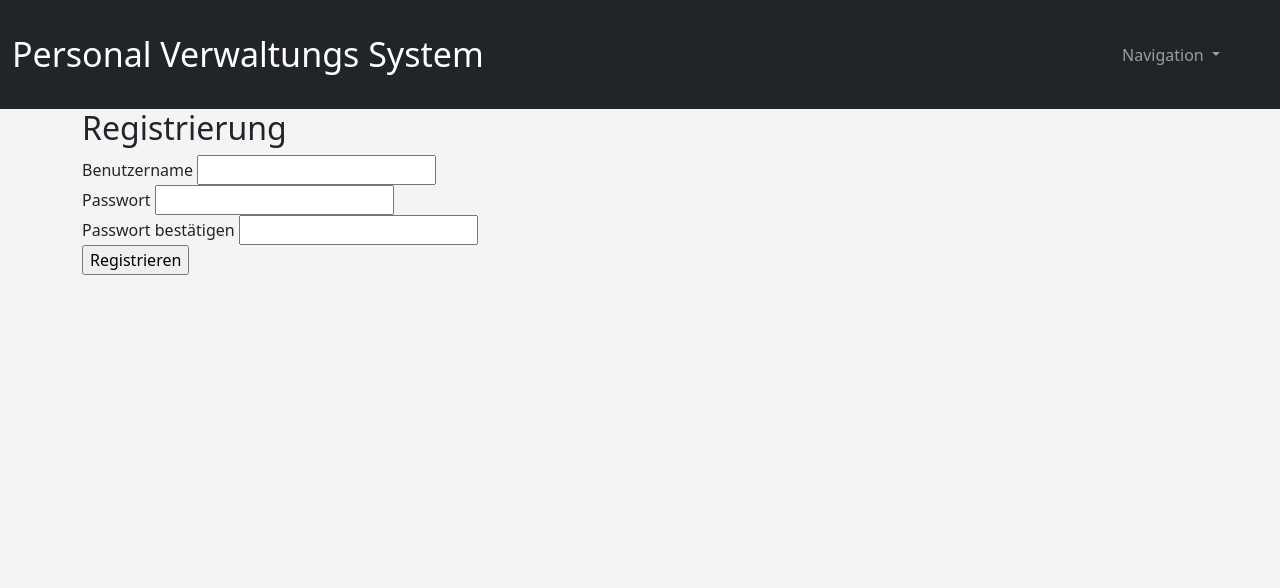
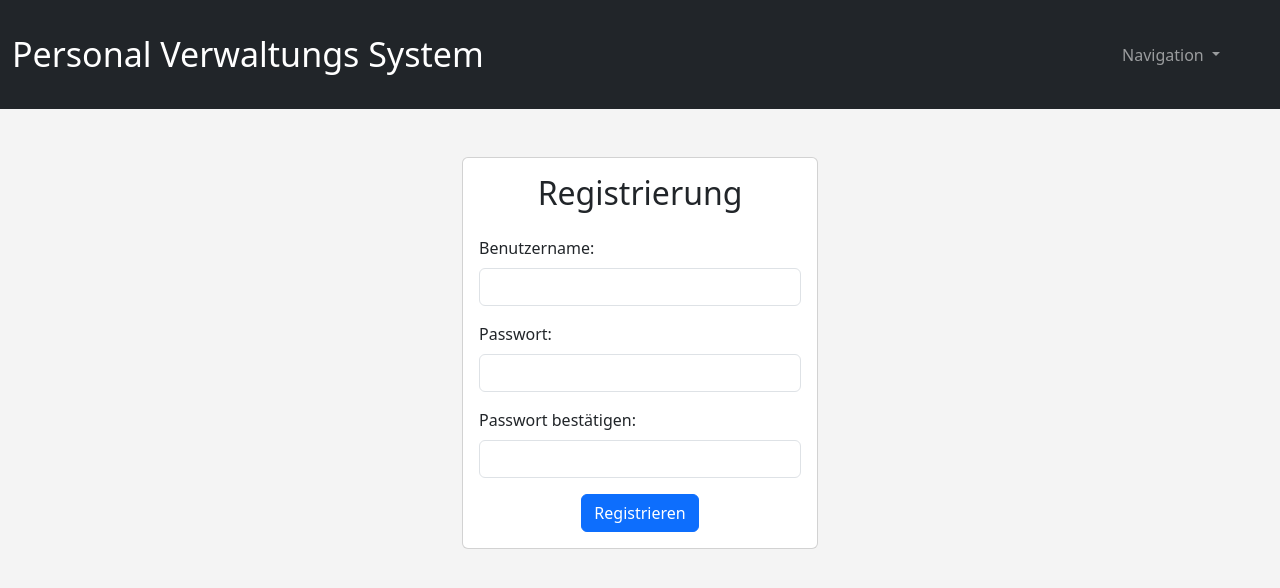
Before and after one commit to Ma-Ko-dev/Roleplay_Employee_Manager, a Flask app: page /register in a window 1280 px wide. Shown: the top 588 px of the page. Run offline with Flask 3, Linux system fonts and the light colour scheme; some libraries are stand-ins or nearby versions.

Commit message:
register.html redesign.

```diff
--- a/templates/login.html
+++ b/templates/login.html
@@ -3,7 +3,7 @@
 {% block content %}
 <div class="container mt-5">
     <div class="row justify-content-center">
-        <div class="col-md-3"> <!-- Ändern Sie die Spaltenbreite auf col-md-4 -->
+        <div class="col-md-4">
             <div class="card">
                 <div class="card-body">
                     <h2 class="card-title text-center mb-4">Login</h2>
--- a/templates/register.html
+++ b/templates/register.html
@@ -1,37 +1,48 @@
 {% extends "layout.html" %}
 
 {% block content %}
-<div class="container">
-    <h2>Registrierung</h2>
+<div class="container mt-5">
+    <div class="row justify-content-center">
+        <div class="col-md-4">
+            <div class="card">
+                <div class="card-body">
+                    <h2 class="card-title text-center mb-4">Registrierung</h2>
 
-        <!-- Hier die Flash-Nachrichten anzeigen -->
+                    <!-- Flash-Nachrichten anzeigen -->
                     {% with messages = get_flashed_messages(with_categories=True) %}
                         {% if messages %}
-            <div class="flash-messages">
+                            <div class="alert alert-dismissible alert-{{ messages[0][0] }}">
+                                <ul class="list-unstyled mb-0">
                                     {% for category, message in messages %}
-                    <div class="flash-message {{ category }}">{{ message }}</div>
+                                        <li>{{ message }}</li>
                                     {% endfor %}
+                                </ul>
+                                <button type="button" class="btn-close" data-bs-dismiss="alert" aria-label="Schließen"></button>
                             </div>
                         {% endif %}
                     {% endwith %}
 
                     <form method="POST">
                         {{ form.hidden_tag() }}
-        <div class="input-container">
-            <label>Benutzername</label>
-            {{ form.username(class='input-field') }}
+                        <div class="mb-3">
+                            <label for="username" class="form-label">Benutzername:</label>
+                            {{ form.username(class='form-control', id='username') }}
                         </div>
-        <div class="input-container">
-            <label>Passwort</label>
-            {{ form.password(class='input-field') }}
+                        <div class="mb-3">
+                            <label for="password" class="form-label">Passwort:</label>
+                            {{ form.password(class='form-control', id='password') }}
                         </div>
-        <div class="input-container">
-            <label>Passwort bestätigen</label>
-            {{ form.confirm_password(class='input-field') }}
+                        <div class="mb-3">
+                            <label for="confirm_password" class="form-label">Passwort bestätigen:</label>
+                            {{ form.confirm_password(class='form-control', id='confirm_password') }}
                         </div>
-        <div>
-            {{ form.submit() }}
+                        <div class="text-center">
+                            {{ form.submit(class='btn btn-primary') }}
                         </div>
                     </form>
                 </div>
+            </div>
+        </div>
+    </div>
+</div>
 {% endblock %}
```
Lines whose indentation alone changed are shown as unchanged.
